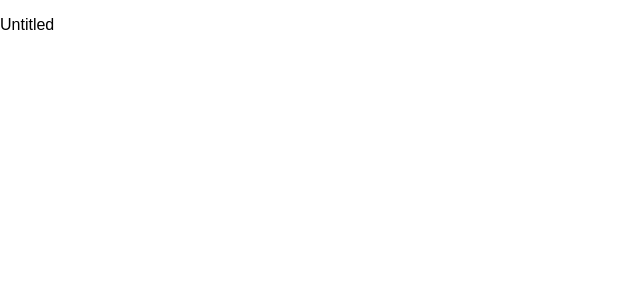
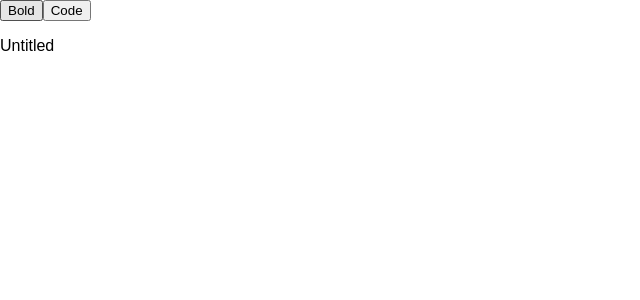
Before and after one commit to davidhammaker/SkyWriteUI, a React (Create React App) app: page / in a window 1280 px wide. Shown: the top 300 px of the page, without its empty margins (0-640 px from the left). Built offline with nearby package versions, Linux system fonts and the light colour scheme.

Commit message:
Add additional slate functionality per walkthrough

```diff
--- a/src/App.js
+++ b/src/App.js
@@ -2,6 +2,43 @@ import React, { useCallback, useState, useMemo } from "react";
 import { createEditor, Editor, Transforms, Text } from "slate";
 import { Slate, Editable, withReact } from "slate-react";
 import "./App.css";
+
+const CustomEditor = {
+  isBoldMarkActive(editor) {
+    const [match] = Editor.nodes(editor, {
+      match: (n) => n.bold === true,
+      universal: true,
+    });
+
+    return !!match;
+  },
+
+  isCodeBlockActive(editor) {
+    const [match] = Editor.nodes(editor, {
+      match: (n) => n.type === "code",
+    });
+
+    return !!match;
+  },
+
+  toggleBoldMark(editor) {
+    const isActive = CustomEditor.isBoldMarkActive(editor);
+    Transforms.setNodes(
+      editor,
+      { bold: isActive ? null : true },
+      { match: (n) => Text.isText(n), split: true }
+    );
+  },
+
+  toggleCodeBlock(editor) {
+    const isActive = CustomEditor.isCodeBlockActive(editor);
+    Transforms.setNodes(
+      editor,
+      { type: isActive ? null : "code" },
+      { match: (n) => Editor.isBlock(editor, n) }
+    );
+  },
+};
 
 /**
  * The default slate element, rendered as a normal paragraph.
@@ -62,6 +99,24 @@ const App = () => {
       value={value}
       onChange={(newValue) => setValue(newValue)}
     >
+      <div>
+        <button
+          onMouseDown={(event) => {
+            event.preventDefault();
+            CustomEditor.toggleBoldMark(editor);
+          }}
+        >
+          Bold
+        </button>
+        <button
+          onMouseDown={(event) => {
+            event.preventDefault();
+            CustomEditor.toggleCodeBlock(editor);
+          }}
+        >
+          Code
+        </button>
+      </div>
       <Editable
         renderElement={renderElement}
         renderLeaf={renderLeaf}
@@ -74,24 +129,13 @@ const App = () => {
             // Switch to "code" style on ctrl+`
             case "`":
               event.preventDefault(); // Prevent inserting "`"
-              const [match] = Editor.nodes(editor, {
-                match: (n) => n.type === "code",
-              });
-              Transforms.setNodes(
-                editor,
-                { type: match ? "paragraph" : "code" },
-                { match: (n) => Editor.isBlock(editor, n) }
-              );
+              CustomEditor.toggleCodeBlock(editor);
               break;
 
             // Switch to "bold" on ctrl+b
             case "b":
               event.preventDefault();
-              Transforms.setNodes(
-                editor,
-                { bold: true },
-                { match: (n) => Text.isText(n), split: true }
-              );
+              CustomEditor.toggleBoldMark(editor);
               break;
           }
         }}
```
